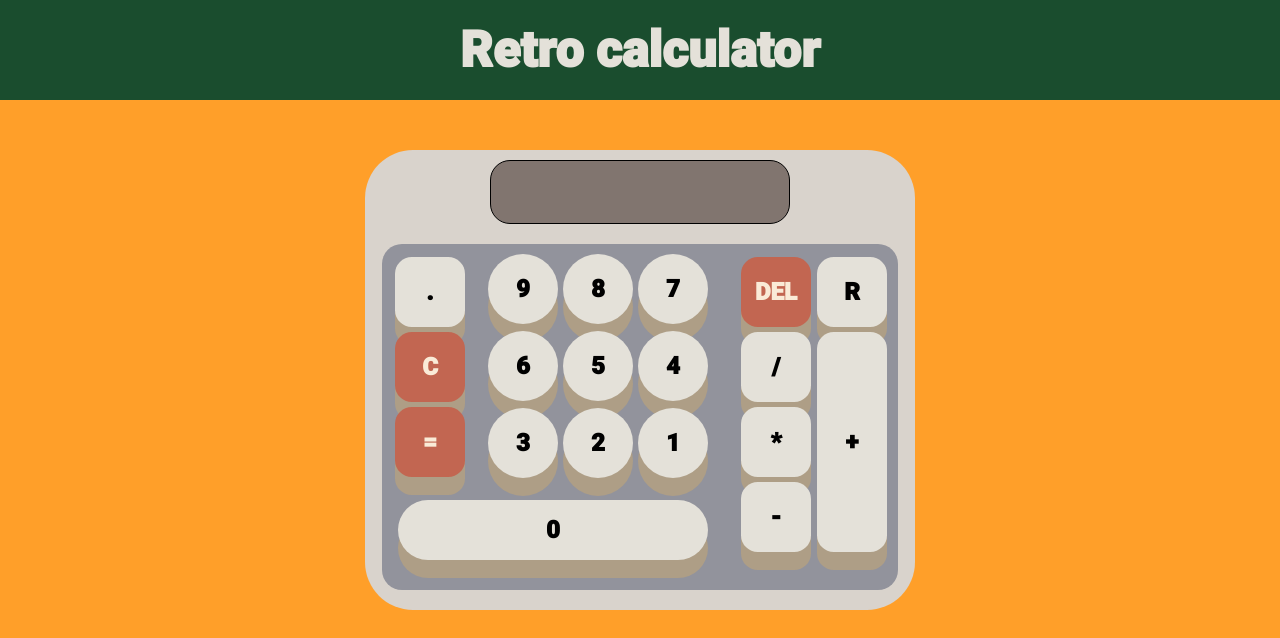
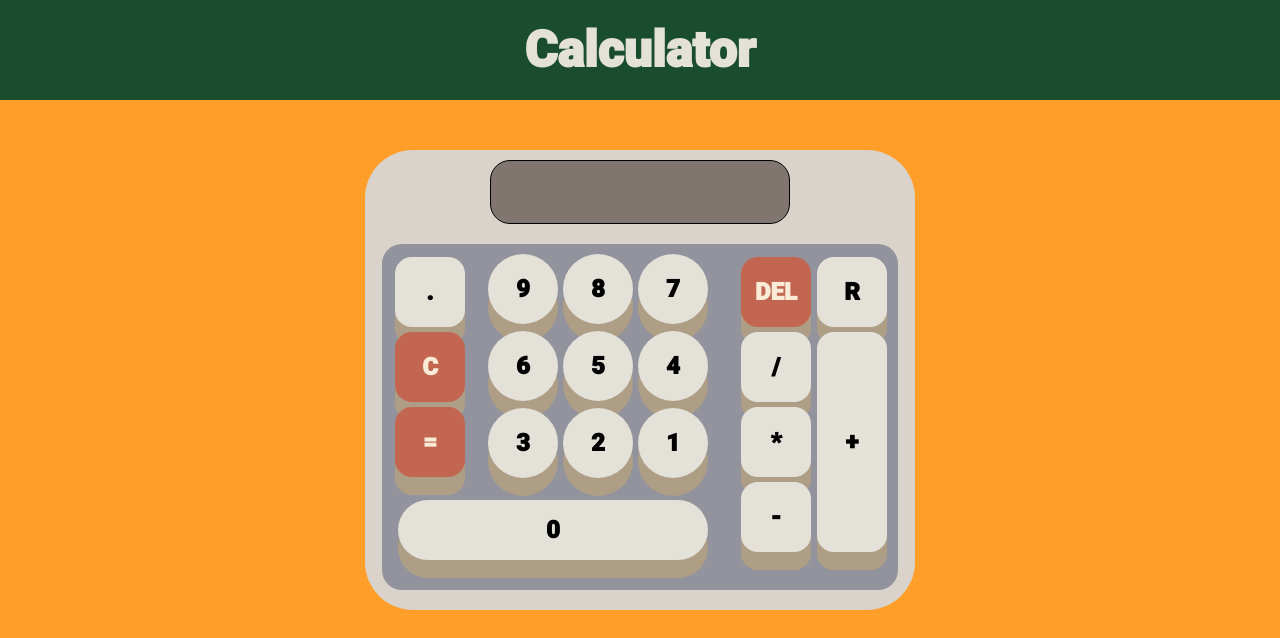
Before and after one commit to dominik-kiss/calculator, a plain HTML site: page index.html in a window 1280 px wide. Shown: the top 638 px of the page. Drawn offline with Linux system fonts and the light colour scheme.

Commit message:
Minor change in title

```diff
--- a/index.html
+++ b/index.html
@@ -14,7 +14,7 @@
 </head>
 <body>
     <div id="header">
-        <div id="logo">Retro calculator</div>
+        <div id="logo">Calculator</div>
     </div>
     <div id="container">
         <div id="display"></div>
```
